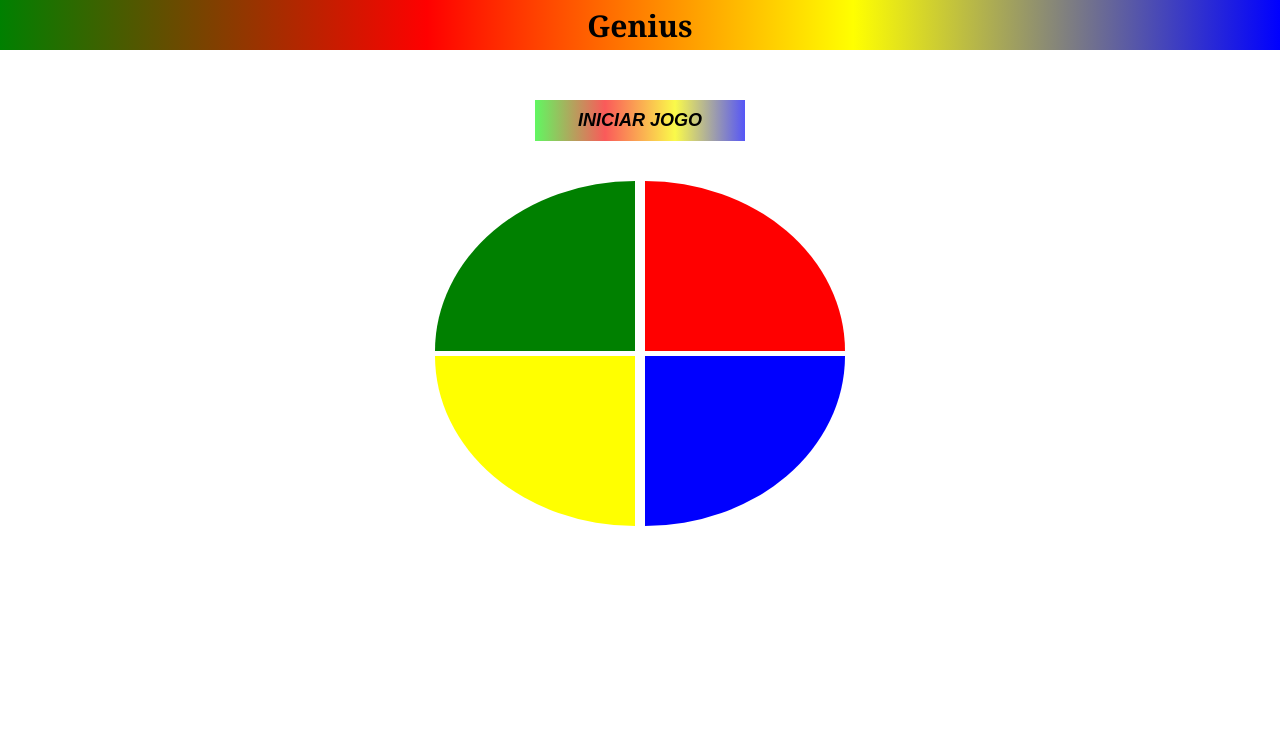
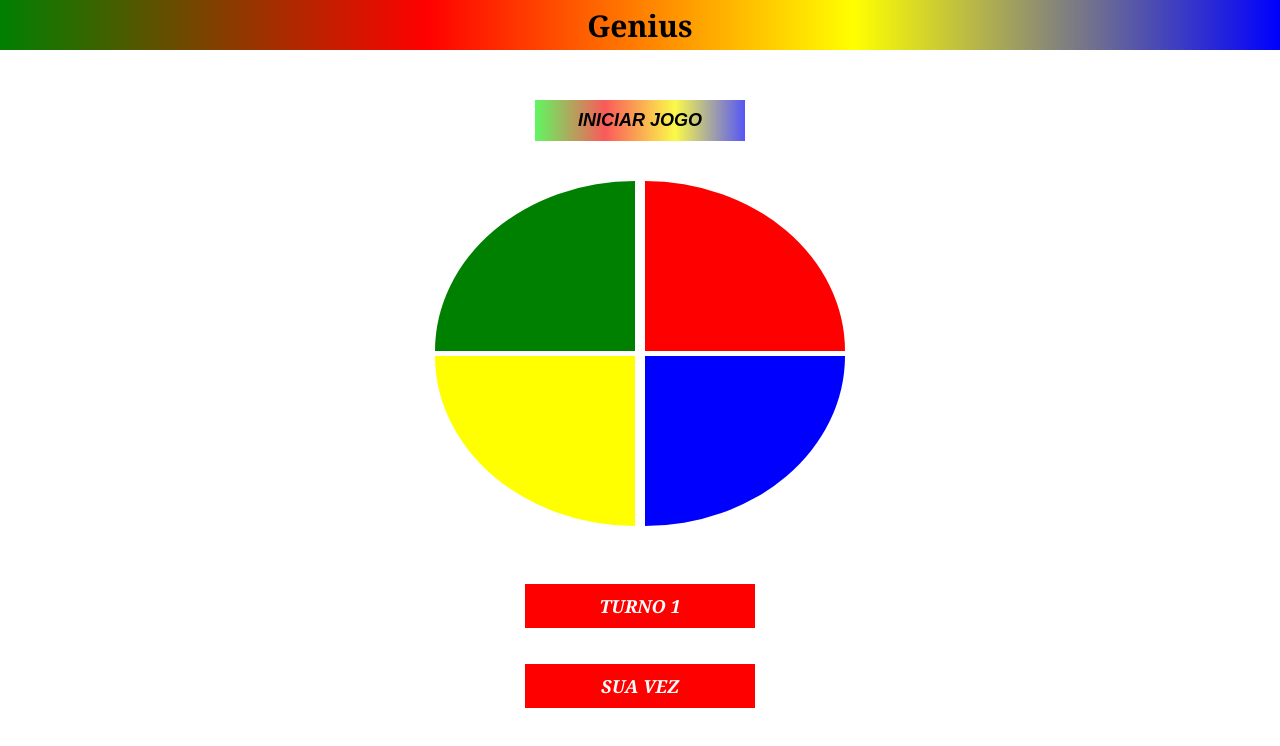
Before and after one commit to Kenzie-Academy-Brasil-Developers/noturno-entrega_dupla-s6-jogo_genius-SusimaraRoberti, a plain HTML site: page index.html in a window 1280 px wide. Drawn offline with Linux system fonts and the light colour scheme.

Commit message:
dom finalizado

```diff
--- a/index.html
+++ b/index.html
@@ -8,18 +8,8 @@
     <link rel="stylesheet" href="style.css" />
   </head>
   <body>
-    <header>Genius</header>
-    <button>INICIAR JOGO</button>
-    <div class="jogo">
-      <div>
-        <div class="jogo-botãoVerde"></div>
-        <div class="jogo-botãoAmarelo"></div>
-      </div>
-      <div>
-        <div class="jogo-botãoVermelho"></div>
-        <div class="jogo-botãoAzul"></div>
-      </div>
-    </div>
+  <header>Genius</header>
+
     <script src="script.js"></script>
   </body>
 </html>
--- a/script.js
+++ b/script.js
@@ -1 +1,43 @@
-teste;
+let turno = 1
+let quemJoga = "SUA VEZ"
+
+function criaJogo(){
+
+    const body = document.querySelector("body");
+    const button = document.createElement("button");
+    const container = document.createElement("div");
+    const botaoVerde = document.createElement("div");
+    const botaoAmarelo = document.createElement("div");
+    const botaoVermelho = document.createElement("div");
+    const botaoAzul = document.createElement("div");
+    const divVerdeAmarelo = document.createElement("div");
+    const divVermelhoAzul = document.createElement("div");
+    let vez = document.createElement("p");
+    let pAcertos = document.createElement("p");
+
+    body.appendChild(button);
+    body.appendChild(container);
+    divVerdeAmarelo.appendChild(botaoVerde);
+    divVerdeAmarelo.appendChild(botaoAmarelo);
+    divVermelhoAzul.appendChild(botaoVermelho);
+    divVermelhoAzul.appendChild(botaoAzul);
+    container.appendChild(divVerdeAmarelo);
+    container.appendChild(divVermelhoAzul);
+    body.appendChild(pAcertos);
+    body.appendChild(vez);
+
+    button.innerText = "INICIAR JOGO";
+    container.setAttribute("class","jogo");
+    botaoVerde.setAttribute("class","jogo-botãoVerde");
+    botaoAmarelo.setAttribute("class","jogo-botãoAmarelo");
+    botaoVermelho.setAttribute("class","jogo-botãoVermelho");
+    botaoAzul.setAttribute("class","jogo-botãoAzul");
+    vez.innerText = quemJoga;
+    vez.setAttribute("class","vez");
+    pAcertos.innerText = "TURNO " + turno;
+    pAcertos.setAttribute("class","acertos");
+
+
+}
+
+criaJogo();
--- a/style.css
+++ b/style.css
@@ -93,3 +93,28 @@ button:hover {
 .jogo-botãoAzul:hover {
   background-color: rgb(0, 0, 116);
 }
+
+.acertos{
+  padding: 10px;
+  background-color: red;
+  color: white;
+  font-size: 18px;
+  font-style: oblique;
+  font-weight: 600;
+  border: transparent;
+  width: 210px;
+  text-align: center;
+  font-variant-numeric: tabular-nums;
+}
+
+.vez{
+  padding: 10px;
+  background-color: red;
+  color: white;
+  font-size: 18px;
+  font-style: oblique;
+  font-weight: 600;
+  border: transparent;
+  width: 210px;
+  text-align: center;
+}
```
